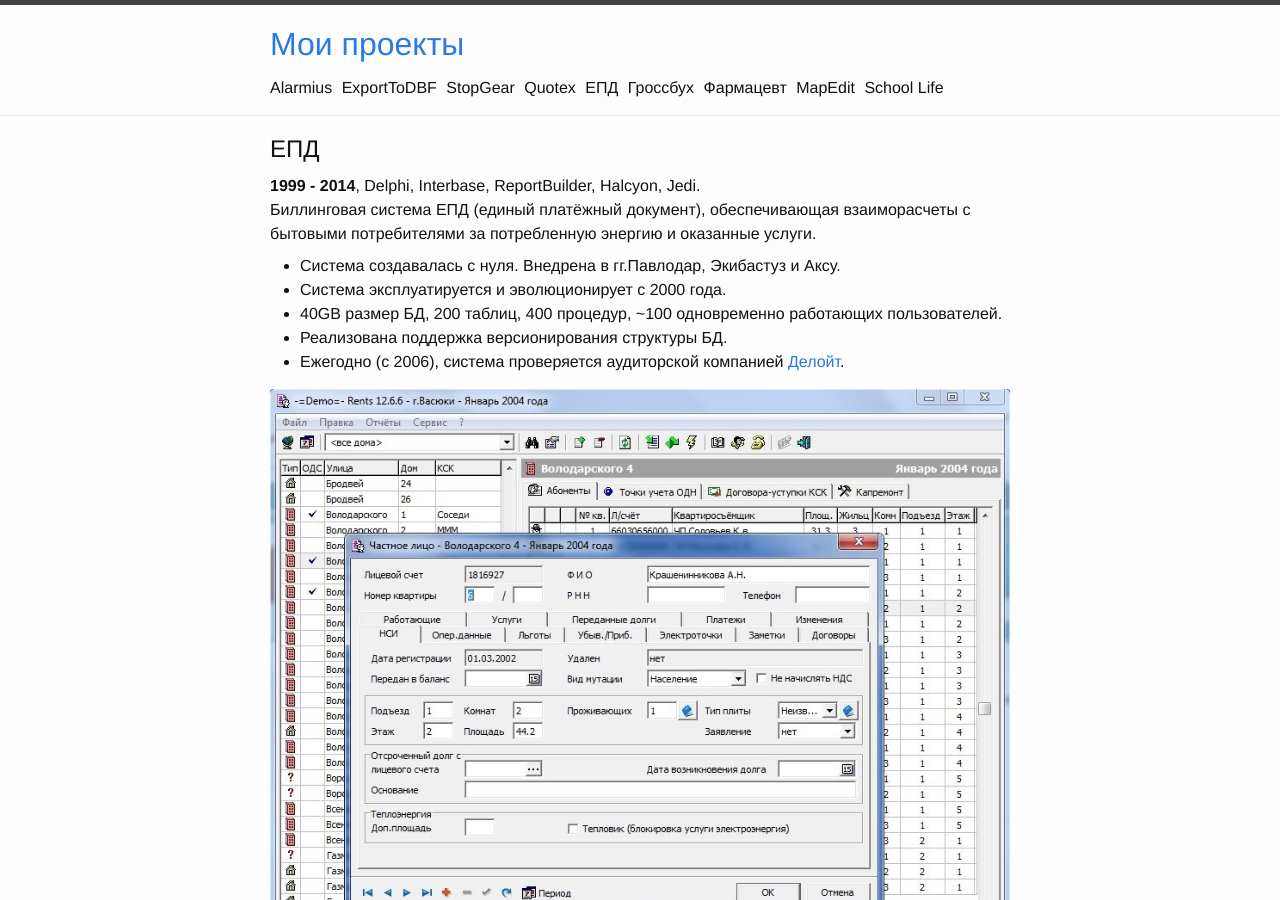
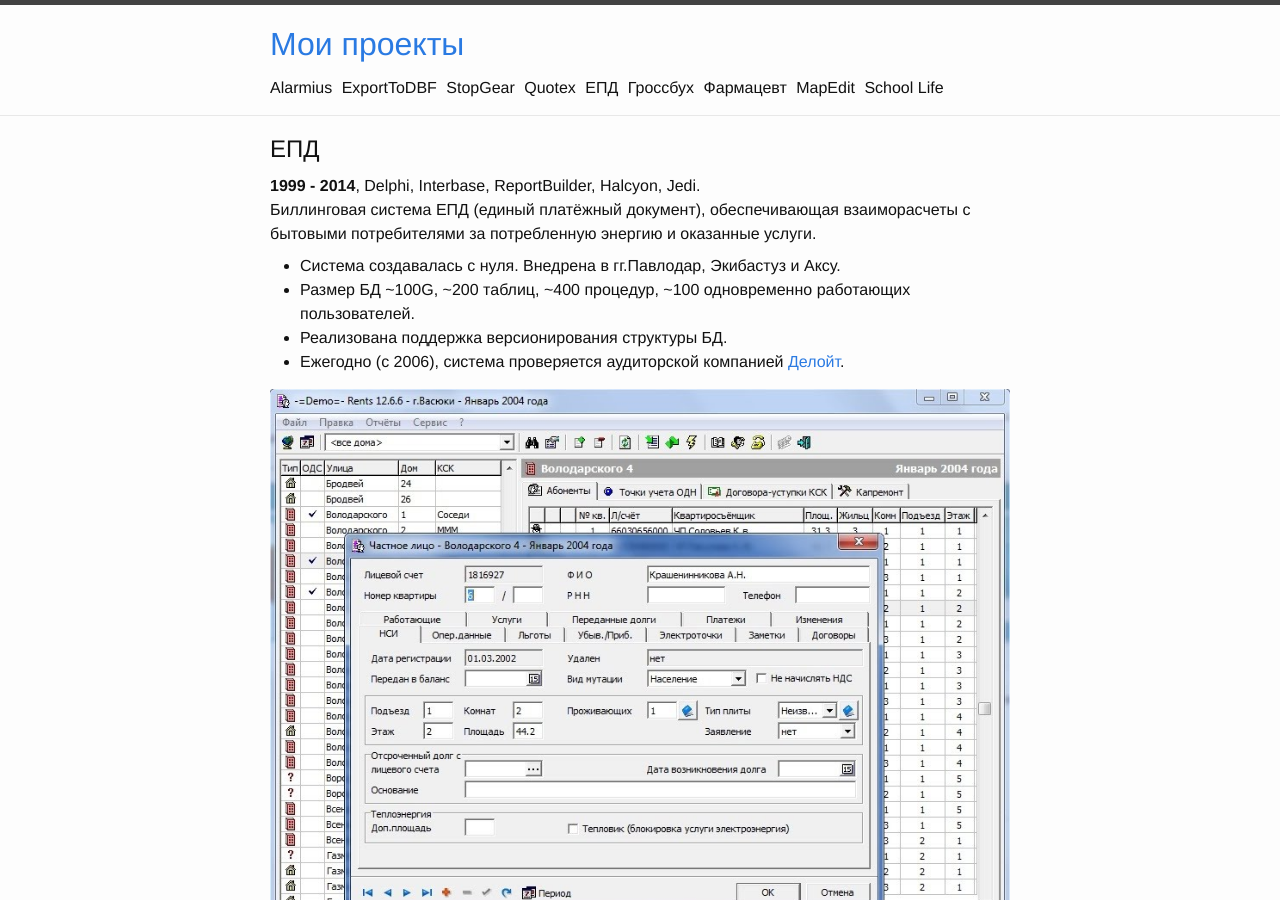
Before and after one commit to Sikambr/projects, a Jekyll site: the page built from epd.md, in a window 1280 px wide and 900 px high. Built offline with Jekyll 4.4.1, drawn with Linux system fonts in a browser that asks for light colours.

Commit message:
first commit

```diff
--- a/epd.md
+++ b/epd.md
@@ -9,8 +9,7 @@ permalink: /epd/
 Биллинговая система ЕПД (единый платёжный документ), обеспечивающая взаиморасчеты с бытовыми потребителями за потребленную энергию и оказанные услуги.
 
 * Система создавалась с нуля. Внедрена в гг.Павлодар, Экибастуз и Аксу.
-* Система эксплуатируется и эволюционирует с 2000 года.
-* 40GB размер БД, 200 таблиц, 400 процедур, ~100 одновременно работающих пользователей.
+* Размер БД ~100G, ~200 таблиц, ~400 процедур, ~100 одновременно работающих пользователей.
 * Реализована поддержка версионирования структуры БД.
 * Ежегодно (с 2006), система проверяется аудиторской компанией [Делойт](https://www2.deloitte.com/ru/ru.html).
 
```
